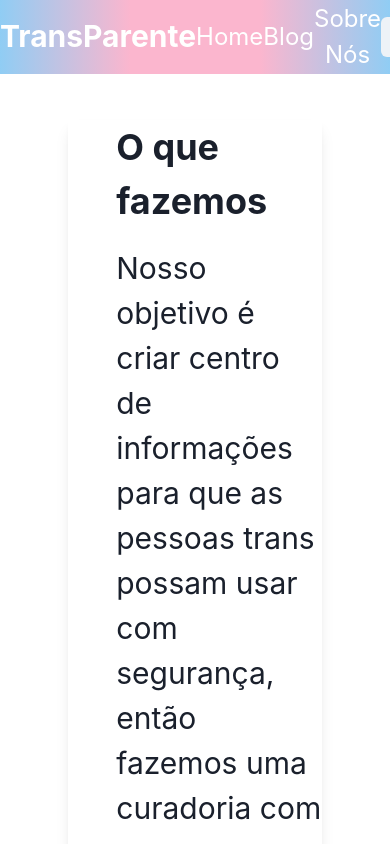
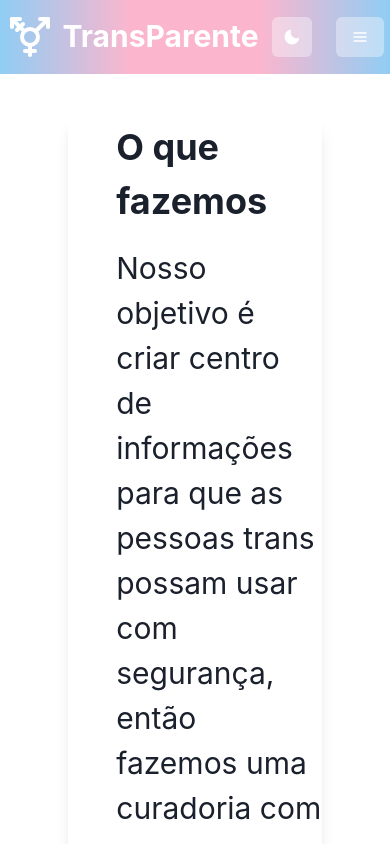
Before and after one commit to EllieKonuma/TransParente, a React (Vite) app: page /sobre-nos in a window 390 px wide. Shown: the top 844 px of the page. Built offline with nearby package versions, Linux system fonts and the light colour scheme.

Commit message:
add MobileMenu and fix header

```diff
--- a/src/components/DarkModeSwitch.jsx
+++ b/src/components/DarkModeSwitch.jsx
@@ -8,6 +8,7 @@ const DarkModeSwitch = () => {
       aria-label="Toggle Drak Switch"
       icon={colorMode === "dark" ? <SunIcon /> : <MoonIcon />}
       onClick={toggleColorMode}
+      colorScheme={"whiteAlpha"}
     />
   );
 };
--- a/src/components/Header.jsx
+++ b/src/components/Header.jsx
@@ -1,7 +1,15 @@
-import { Flex, Heading, Text } from "@chakra-ui/react";
-import { Link, NavLink } from "react-router-dom";
+import { Flex, Heading, HStack, Icon, Text } from "@chakra-ui/react";
+import { Link } from "react-router-dom";
+import { TbGenderTransgender } from "react-icons/tb";
 import React from "react";
 import DarkModeSwitch from "./DarkModeSwitch";
+import { MobileMenu } from "./MobileMenu";
+
+export const headerData = [
+  { label: "Início", path: "/" },
+  { label: "Blog", path: "/blog" },
+  { label: "Sobre Nós", path: "/sobre-nos" },
+];
 
 function Header() {
   return (
@@ -18,24 +26,38 @@ function Header() {
       top={"0px"}
     >
       <Link to={"/"}>
-        <Heading>TransParente</Heading>
+        <HStack>
+          <Icon
+            as={TbGenderTransgender}
+            display={{ base: "flex", md: "none" }}
+            boxSize={"3em"}
+          />
+
+          <Heading _hover={{ textDecoration: "underline" }}>
+            TransParente
+          </Heading>
+        </HStack>
       </Link>
-
-      <NavLink to={"/"}>
-        <Text fontSize={"2xl"}>Home</Text>
-      </NavLink>
-      <Link to={"/blog"}>
-        <Text fontSize={"2xl"}>Blog</Text>
-      </Link>
-      <Link to={"/sobre-nos"}>
-        <Text fontSize={"2xl"}>Sobre Nós</Text>
-      </Link>
-
-      <DarkModeSwitch />
+      <HStack display={{ base: "none", md: "flex" }}>
+        {headerData.map((item, i) => (
+          <Link key={i} to={item.path}>
+            <Text
+              fontSize={"2xl"}
+              ml={"1em"}
+              mr={"1em"}
+              _hover={{ textDecoration: "underline" }}
+            >
+              {item.label}
+            </Text>
+          </Link>
+        ))}
+      </HStack>
+      <HStack>
+        <DarkModeSwitch />
+        <MobileMenu />
+      </HStack>
     </Flex>
   );
 }
 
-// fazer estilização dos links do header
-
 export default Header;
--- /dev/null
+++ b/src/components/MobileMenu.jsx
@@ -0,0 +1,68 @@
+import {
+  Button,
+  Drawer,
+  DrawerBody,
+  DrawerCloseButton,
+  DrawerContent,
+  DrawerHeader,
+  DrawerOverlay,
+  Flex,
+  useDisclosure,
+  VStack,
+  Text,
+} from "@chakra-ui/react";
+
+import { HamburgerIcon } from "@chakra-ui/icons";
+import React, { useRef } from "react";
+
+import { headerData } from "./Header";
+import { Link } from "react-router-dom";
+
+export function MobileMenu() {
+  const { isOpen, onOpen, onClose } = useDisclosure();
+  const btnRef = useRef();
+
+  return (
+    <Flex ml={"1em"} display={{ base: "flex", md: "none" }}>
+      <Button
+        ref={btnRef}
+        onClick={onOpen}
+        colorScheme={"whiteAlpha"}
+        size="md"
+      >
+        <HamburgerIcon />
+      </Button>
+      <Drawer
+        isOpen={isOpen}
+        placement="right"
+        onClose={onClose}
+        finalFocusRef={btnRef}
+      >
+        <DrawerOverlay />
+        <DrawerContent pt={"0.5em"}>
+          <DrawerCloseButton mt={"1em"} size="lg" />
+          <DrawerHeader fontSize={"2xl"}>TransParente</DrawerHeader>
+          <DrawerBody>
+            <VStack alignItems={"start"}>
+              {headerData.map((item, i) => (
+                <Link key={i} to={item.path}>
+                  <Text
+                    fontSize={"2xl"}
+                    mt="1em"
+                    _hover={{
+                      textDecoration: "underline",
+                      bgClip: "text",
+                      bgGradient: "linear(to-r, pink.200, blue.200)",
+                    }}
+                  >
+                    {item.label}
+                  </Text>
+                </Link>
+              ))}
+            </VStack>
+          </DrawerBody>
+        </DrawerContent>
+      </Drawer>
+    </Flex>
+  );
+}
```
